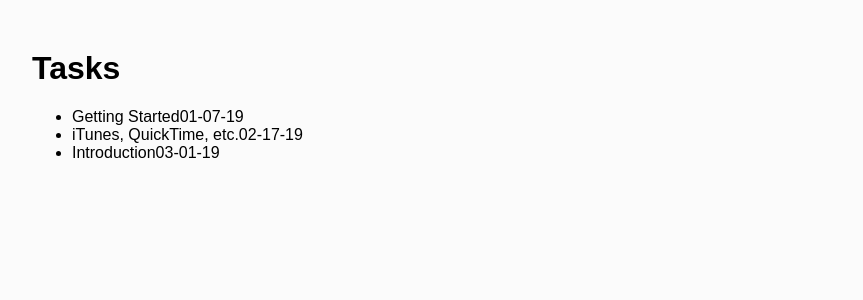
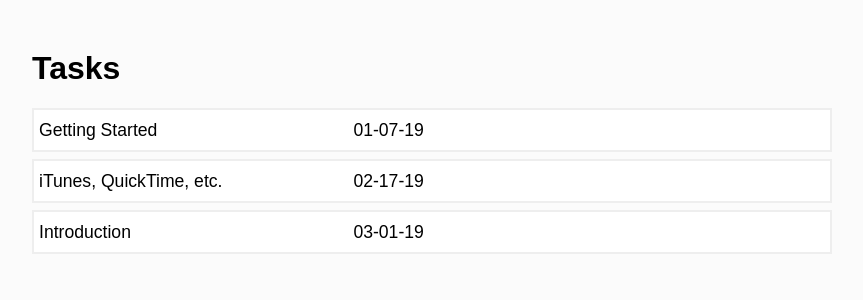
Before and after one commit to daniellequevedo/project-manager, a React (Create React App) app: page / in a window 1280 px wide. Shown: the top 300 px of the page, without its empty margins (208-1071 px from the left). Built offline with nearby package versions, Linux system fonts and the light colour scheme.

Commit message:
added list item styles

```diff
--- a/src/App.css
+++ b/src/App.css
@@ -31,6 +31,9 @@
   }
 } */
 
+/******************/
+/* GENERAL STYLES */
+/******************/
 
 body {
   background: #fbfbfb;
@@ -43,3 +46,36 @@ body {
   margin: 50px auto;
   padding: 0px 30px;
 }
+
+/********************/
+/* LIST ITEM STYLES */
+/********************/
+
+.list {
+  padding-left: 0;
+}
+
+.list-item {
+  display: flex;
+  text-decoration: none;
+  font-size: 1.1em;
+  line-height: 30px;
+  padding: 5px;
+  border: solid 2px #eee;
+  background: #fff;
+  margin-bottom: 7px;
+  cursor: pointer;
+  position: relative;
+}
+
+.list-item span:nth-child(1) {
+  /* background: red; */
+  width: 38%;
+  margin-right: 2%;
+}
+
+.list-item span:nth-child(2) {
+  /* background: blue; */
+  width: 18%;
+  margin-right: 2%;
+}
--- a/src/components/TaskSummary.js
+++ b/src/components/TaskSummary.js
@@ -2,7 +2,10 @@ import React from 'react';
 
 const TaskSummary = ({task_name, task_due_date}) => {
     return (
-        <li>{task_name}<span>{task_due_date}</span></li>
+        <li className="list-item">
+            <span>{task_name}</span>
+            <span>{task_due_date}</span>
+        </li>
     );
 }
 
--- a/src/containers/TasksPage.js
+++ b/src/containers/TasksPage.js
@@ -6,7 +6,7 @@ function TasksPage() {
     return (
         <React.Fragment>
             <h1>Tasks</h1>
-            <ul>
+            <ul className="list">
                 {data.map( (task) => {
                     return <TaskSummary key={task.task_id} task_name={task.task_name} task_due_date={task.task_due_date} />
                 })}
```
